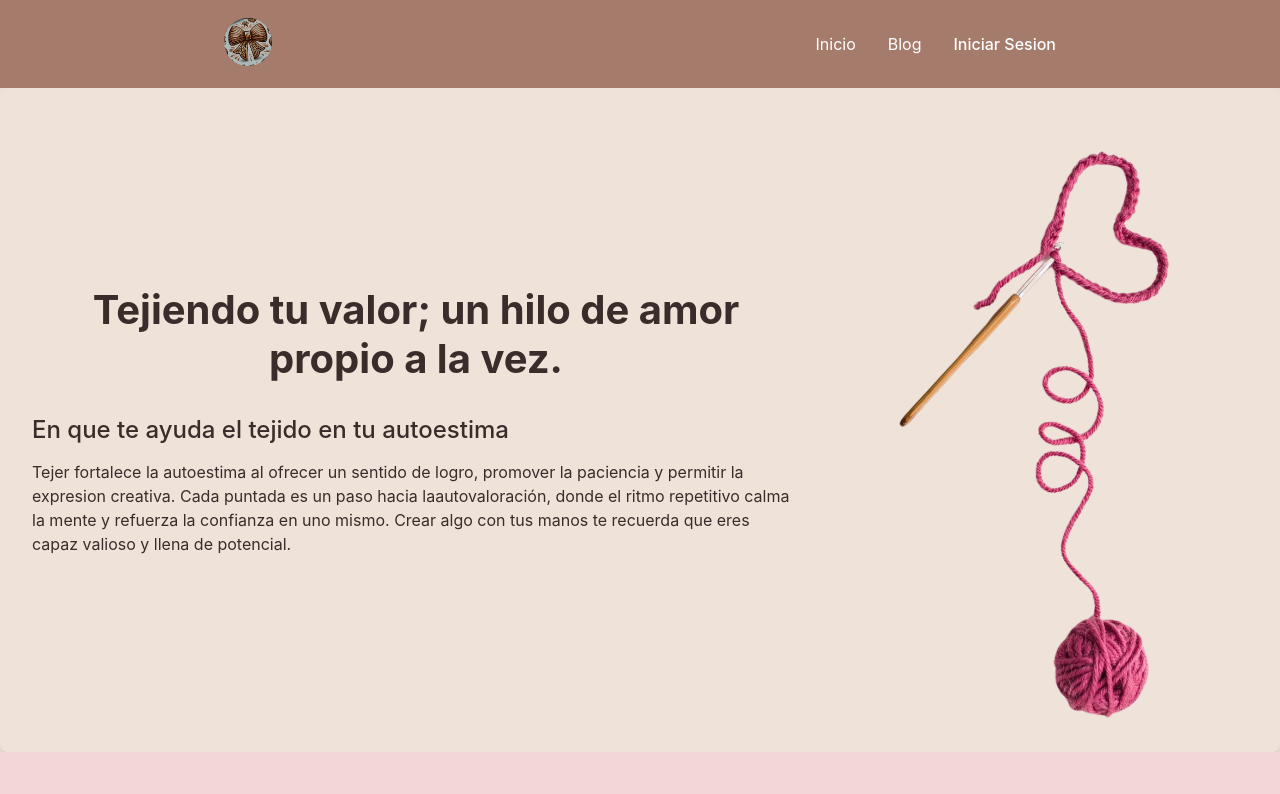
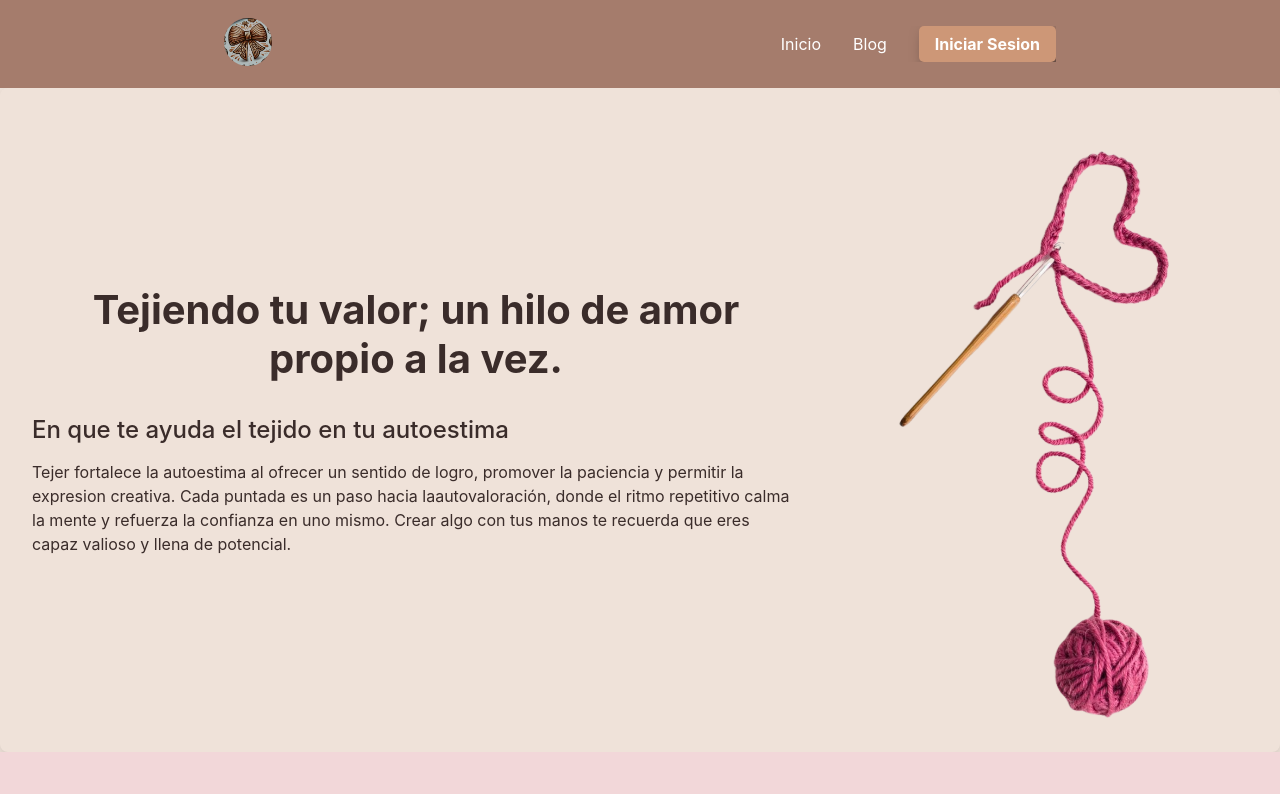
Before and after one commit to Sergardo12/pagina-de-yurit, a React (Vite) app: page / in a window 1280 px wide. Shown: the top 794 px of the page. Built offline with nearby package versions, Linux system fonts and the light colour scheme.

Commit message:
Stilacion al boton

```diff
--- a/src/components/SubComponents/NavHeader/NavHeader.module.css
+++ b/src/components/SubComponents/NavHeader/NavHeader.module.css
@@ -1,4 +1,17 @@
 .NavHeader{
-    color: #fff;
-    font-weight: 500;
+    background-color: #cd9777 ;
+    color: #FFFFFF;
+    padding: .5rem 1rem;
+    border-radius: 5px;
+    text-decoration: none; /* Para quitar el subrayado del enlace */
+    font-weight: bold;
+    transition: background-color 0.3s ease, transform 0.3s ease;
+    box-shadow: 7px 7px 15px rgba(0, 0, 0, 0.5) ;
 }
+
+.NavHeader:hover{
+    background-color: #7d4f50;
+    transform: scale(1.05);
+
+
+}
```
